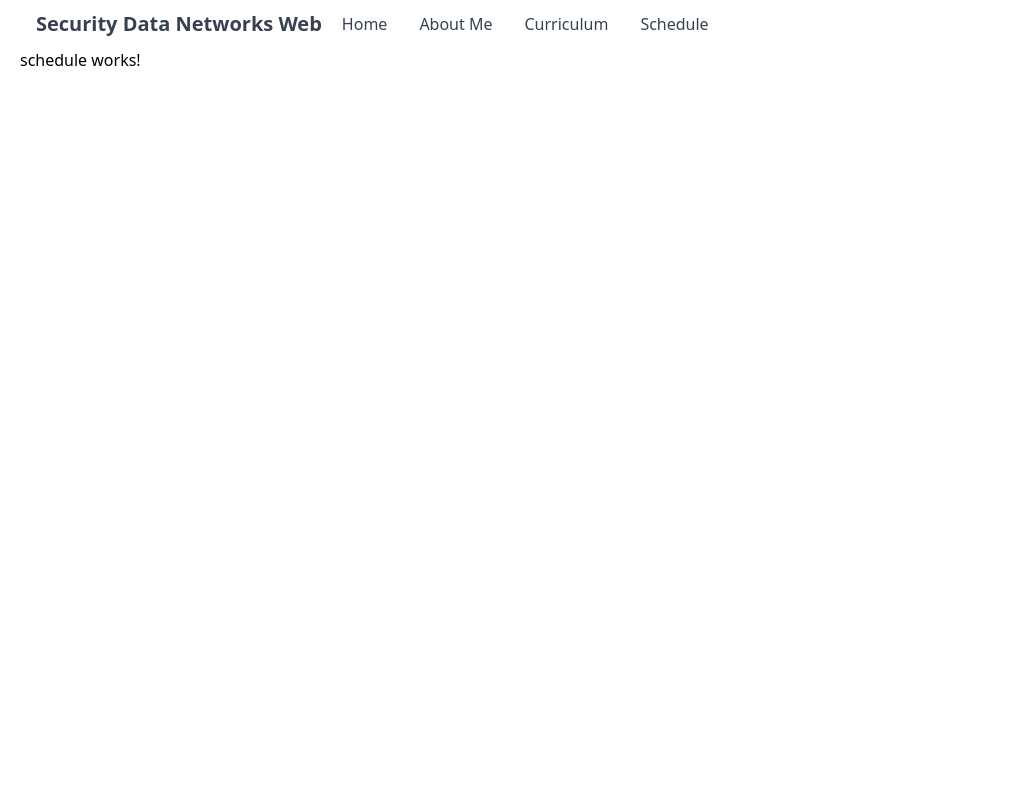
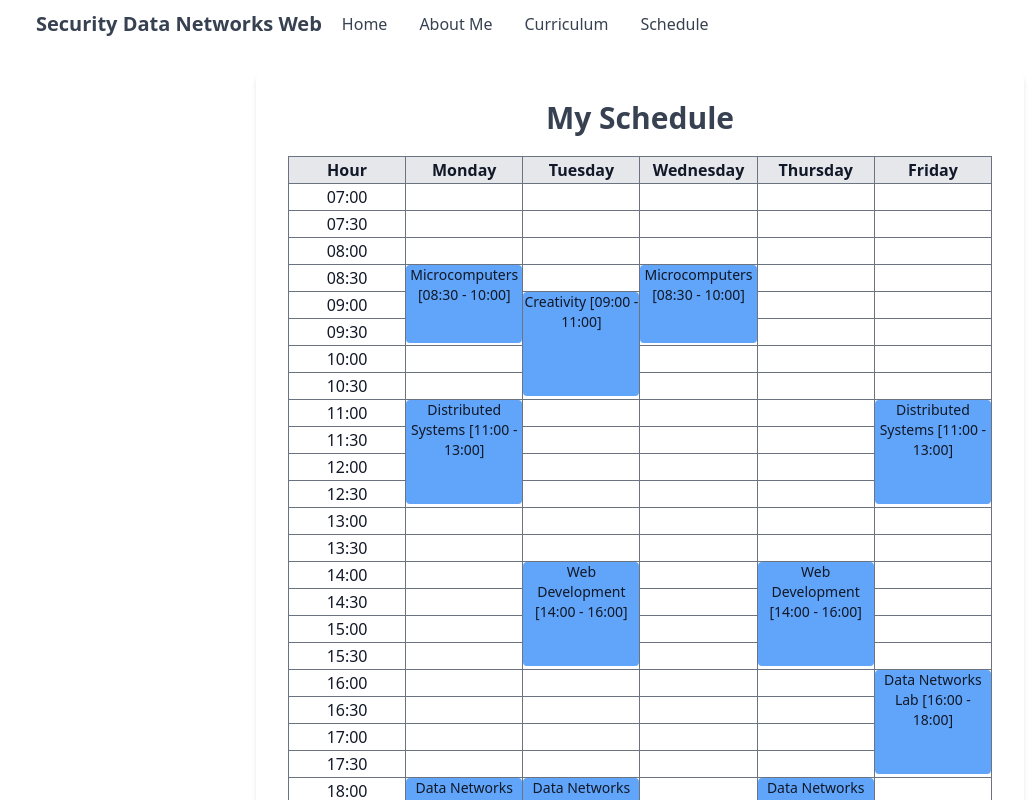
Before and after one commit to Azrielx86/web-redes, an Angular app: page /schedule in a window 1280 px wide. Shown: the top 800 px of the page, without its empty margins (0-1034 px from the left). Built offline with nearby package versions, Linux system fonts and the light colour scheme.

Commit message:
Added schedule advancements

```diff
--- a/src/app/app.routes.ts
+++ b/src/app/app.routes.ts
@@ -8,6 +8,6 @@ export const routes: Routes = [
   {path: "", redirectTo: "index", pathMatch: "full"},
   {path: "index", component: WebIndexComponent, data: {animation: "HomePage"}},
   {path: "about-me", component: AboutMeComponent, data: {animation: "AboutPage"}},
-  {path: "cv", component: CurriculumComponent},
-  {path: "schedule", component: ScheduleComponent}
+  {path: "cv", component: CurriculumComponent, data: {animation: "CvPage"}},
+  {path: "schedule", component: ScheduleComponent, data: {animation: "SchedulePage"}}
 ];
--- /dev/null
+++ b/src/app/models/ClassDataModel.ts
@@ -0,0 +1,9 @@
+import {Day} from "../types/day";
+
+export interface ClassDataModel {
+  name: string;
+  days: { [day in Day]?: {
+    startTime: string,
+    endTime: string
+  } };
+}
--- a/src/app/pages/schedule/schedule.component.html
+++ b/src/app/pages/schedule/schedule.component.html
@@ -1 +1,29 @@
-<p>schedule works!</p>
+<div class="max-w-3xl mx-auto my-5 bg-white dark:bg-slate-800 rounded-xl shadow-md overflow-hidden">
+  <div class="p-8">
+    <h1 class="text-center text-3xl font-bold text-gray-700 dark:text-gray-50">My Schedule</h1>
+    <div class="w-full mt-5">
+      <table class="table table-fixed mx-auto w-full">
+        <thead class="bg-gray-200 dark:bg-gray-700">
+        <th class="border border-gray-500 text-gray-900 dark:text-white">Hour</th>
+        <th class="border border-gray-500 text-gray-900 dark:text-white" *ngFor="let day of days">
+          <span class="block sm:hidden">{{ day.slice(0, 3) }}</span>
+          <span class="hidden sm:block">{{ day }}</span>
+        </th>
+        </thead>
+        <tbody>
+        <tr *ngFor="let t of timeSlots">
+          <td class="border border-gray-500 text-gray-900 dark:text-white text-center">{{ t }}</td>
+          <!-- TODO : Move this sh*t to a f*cking component :P -->
+          <!--suppress JSUnusedGlobalSymbols -->
+          <td class="border relative border-gray-500 text-gray-900 dark:text-white" *ngFor="let day of days">
+            <div *ngIf="isClassScheduled(day, t)"
+            class="absolute top-0 left-0 right-0 bottom-0 bg-blue-400 w-full rounded text-center text-sm text-wrap text-clip overflow-hidden"
+            [ngStyle]="{'height': getClassDuration(day, t) * 100 + '%'}"
+            >{{getClassDetail(day, t)}}</div>
+          </td>
+        </tr>
+        </tbody>
+      </table>
+    </div>
+  </div>
+</div>
--- a/src/app/pages/schedule/schedule.component.ts
+++ b/src/app/pages/schedule/schedule.component.ts
@@ -1,12 +1,152 @@
-import { Component } from '@angular/core';
+import {Component, OnInit} from '@angular/core';
+import {NgClass, NgForOf, NgIf, NgStyle} from "@angular/common";
+import {ClassDataModel} from "../../models/ClassDataModel";
+import {Day} from "../../types/day";
 
 @Component({
   selector: 'app-schedule',
   standalone: true,
-  imports: [],
+  imports: [
+    NgForOf,
+    NgIf,
+    NgClass,
+    NgStyle
+  ],
   templateUrl: './schedule.component.html',
   styleUrl: './schedule.component.css'
 })
-export class ScheduleComponent {
+export class ScheduleComponent implements OnInit {
+  days: Day[] = ['Monday', 'Tuesday', 'Wednesday', 'Thursday', 'Friday'];
+  timeSlots: string[] = [];
 
+  classes: ClassDataModel[] = [];
+
+  ngOnInit() {
+    this.classes = [
+      {
+        name: "Microcomputers",
+        days: {
+          Monday: {
+            startTime: "08:30",
+            endTime: "10:00"
+          },
+          Wednesday: {
+            startTime: "08:30",
+            endTime: "10:00"
+          },
+        }
+      },
+      {
+        name: "Creativity",
+        days: {
+          Tuesday: {
+            startTime: "09:00",
+            endTime: "11:00"
+          }
+        }
+      },
+      {
+        name: "Web Development",
+        days: {
+          Tuesday: {
+            startTime: "14:00",
+            endTime: "16:00"
+          },
+          Thursday: {
+            startTime: "14:00",
+            endTime: "16:00"
+          }
+        }
+      },
+      {
+        name: "Data Networks",
+        days: {
+          Monday: {
+            startTime: "18:00",
+            endTime: "20:00"
+          },
+          Tuesday: {
+            startTime: "18:00",
+            endTime: "20:00"
+          },
+          Thursday: {
+            startTime: "18:00",
+            endTime: "20:00"
+          }
+        }
+      },
+      {
+        name: "Distributed Systems",
+        days: {
+          Monday: {
+            startTime: "11:00",
+            endTime: "13:00"
+          },
+          Friday: {
+            startTime: "11:00",
+            endTime: "13:00"
+          },
+        }
+      },
+      {
+        name: "Data Networks Lab",
+        days: {
+          Friday: {
+            startTime: "16:00",
+            endTime: "18:00"
+          }
+        }
+      }
+    ];
+
+
+    const startTime = 7 * 60;
+    const endTime = 22 * 60;
+    const interval = 30;
+
+    for (let time = startTime; time <= endTime; time += interval) {
+      const hours = Math.floor(time / 60);
+      const minutes = time % 60;
+      const formattedTime = `${hours.toString().padStart(2, '0')}:${minutes.toString().padStart(2, '0')}`;
+      this.timeSlots.push(formattedTime);
+    }
+  }
+
+  isClassScheduled = (day: Day, time: string): boolean => {
+    let cl = this.classes.find(c => {
+      let d = c.days[day];
+      if (d == undefined) return false;
+      return d.startTime == time;
+    }); // repeating this is TERRIBLE... but I can't think a better way to do it.
+    return cl != undefined;
+  };
+
+  getClassDetail = (day: Day, time: string): string => {
+    let cl = this.classes.find(c => {
+      let d = c.days[day];
+      if (d == undefined) return false;
+      return d.startTime == time;
+    });
+    if (cl == undefined) return "";
+    let d = cl.days[day];
+    return `${cl.name} [${d?.startTime} - ${d?.endTime}]`;
+  };
+
+  getClassDuration = (day: Day, time: string): number => {
+    let cl = this.classes.find(c => {
+      let d = c.days[day];
+      if (d == undefined) return false;
+      return d.startTime == time;
+    });
+    if (cl == undefined) return 0;
+    const classTime = cl.days[day];
+    const start = this.timeToMinutes(classTime?.startTime || "00:00");
+    const end = this.timeToMinutes(classTime?.endTime || "00:00");
+    return (end - start) / 30; // Assuming 30-minute intervals
+  };
+
+  timeToMinutes = (time: string): number => {
+    const [hours, minutes] = time.split(':').map(Number);
+    return hours * 60 + minutes;
+  };
 }
--- /dev/null
+++ b/src/app/types/day.ts
@@ -0,0 +1 @@
+export type Day = 'Monday' | 'Tuesday' | 'Wednesday' | 'Thursday' | 'Friday';
```
